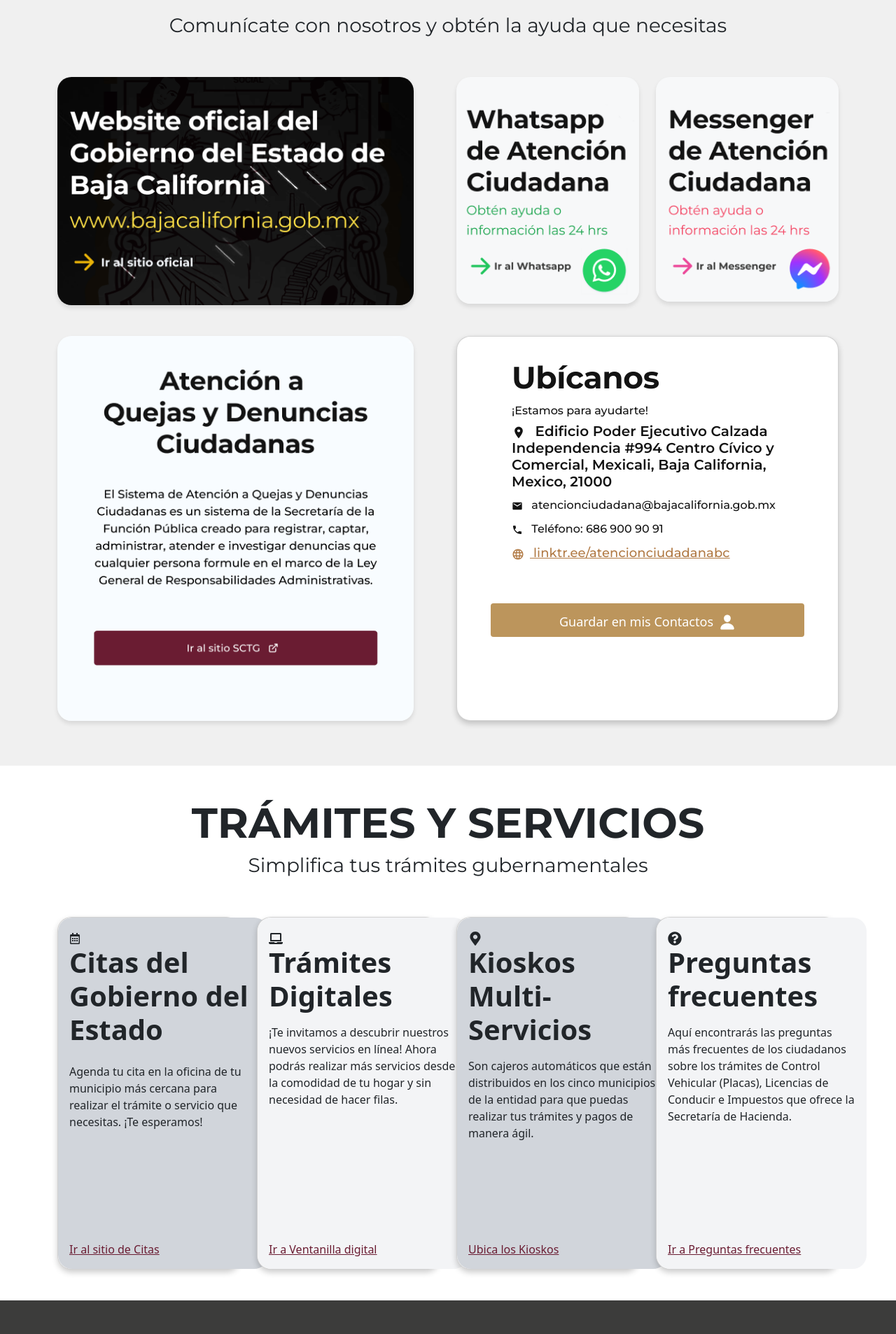
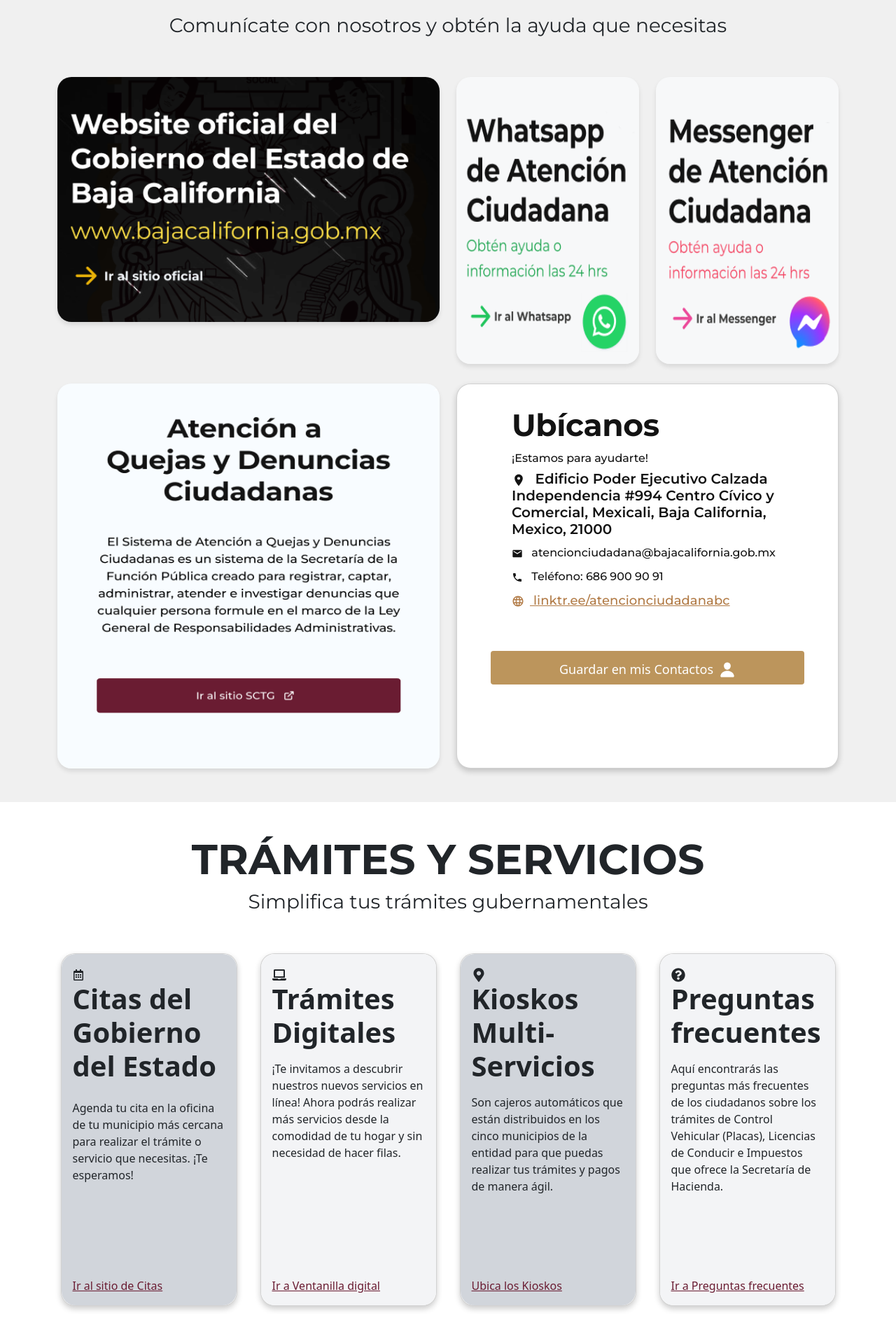
Before and after one commit to Leo-Contreras/pagina-muac, a React (Create React App) app: page / in a window 1280 px wide. Shown: the part 834-2740 px from the top of the page at 70% size. Built offline with nearby package versions, Linux system fonts and the light colour scheme.

Commit message:
pre-lanzamiento

```diff
--- a/src/App.css
+++ b/src/App.css
@@ -6,6 +6,27 @@
 .logo-muac {
   max-width: 120%;
   max-height: 400px;
+}
+
+@media screen and (max-width: 992px) {
+  .logo-muac {
+    max-width: 100%;
+    max-height: 300px;
+  }
+}
+
+@media screen and (max-width: 768px) {
+  .logo-muac {
+    max-width: 80%;
+    max-height: 200px;
+  }
+}
+
+@media screen and (max-width: 576px) {
+  .logo-muac {
+    max-width: 60%;
+    max-height: 150px;
+  }
 }
 
 .share-button {
@@ -114,7 +135,7 @@
 
 .card-6 .card-body,
 .card-8 .card-body {
-  min-width: 300px;
+  max-width: 250px;
   height: 497px;
   background: #D1D5DB !important;
   border-radius: 20px;
@@ -122,7 +143,7 @@
 
 .card-7 .card-body,
 .card-9 .card-body {
-  min-width: 300px;
+  max-width: 250px;
   height: 497px;
   background: #F3F4F6 !important;
   border-radius: 20px;
@@ -208,26 +229,21 @@
 
 /* Estilos específicos para cada imagen */
 .card-1 {
-  max-width: 509px;
+  max-width: 100%;
   max-height: 410px;
 }
 
 .card-2,
 .card-3 {
-  max-width: 279px;
-  max-height: 335px;
+  max-width: 100%;
+  height: 410px;
 }
 
 
 .card-4 {
-  max-width: 509px;
+  max-width: 100%;
   max-height: 550px;
 
-}
-
-.card-5 {
-  max-width: 608px;
-  max-height: 550px;
 }
 
 .card-header {
@@ -445,6 +461,8 @@
 .card-5 {
   max-width: 608px;
   max-height: 550px;
+  word-break: break-word;
+  background-color: #F9FAFB;
 }
 
 .titulo-card5 {
@@ -516,6 +534,9 @@
   margin-left: 8px;
 }
 
+
+
+
 @media (max-width: 767px) {
   .custom-button {
     width: 60%;
--- a/src/App.js
+++ b/src/App.js
@@ -50,7 +50,7 @@ function App() {
                         </h6>
                     </Col>
                     <Col md={6} xs={12} className="text-center">
-                        <img src={logoMuac} alt="Logo MUAC" className="logo-muac" />
+                        <img src={logoMuac} alt="Logo MUAC" className="logo-muac"/>
                     </Col>
                 </Row>
             </Container>
@@ -66,7 +66,8 @@ function App() {
                         </Col>
                     </Row>
                     <Row>
-                        <Col md={6} className="mb-4">
+
+                        <Col md={6} className="mb-2">
                             <img
                                 className="custom-image card-1 w-100"
                                 src={cardImg1}
@@ -76,7 +77,7 @@ function App() {
                                 }
                             />
                         </Col>
-                        <Col md={3} className="mb-4">
+                        <Col md={3} className="mb-2">
                             <img
                                 className="custom-image card-2 w-100"
                                 src={cardImg2}
@@ -86,7 +87,7 @@ function App() {
                                 }
                             />
                         </Col>
-                        <Col md={3} className="mb-4">
+                        <Col md={3} className="mb-2">
                             <img
                                 className="custom-image card-3 w-100"
                                 src={cardImg3}
@@ -101,7 +102,7 @@ function App() {
                         </Col>
                     </Row>
                     <Row>
-                        <Col md={6} className="mb-4">
+                        <Col md={6} className="mb-2">
                             <img
                                 className="custom-image card-4 w-100"
                                 src={cardImg4}
@@ -136,7 +137,6 @@ function App() {
                                             <IoPerson />
                                           </span>
                                       </button>
-
                                   </Card.Body>
                                 </Container>
                             </Card>
@@ -298,7 +298,7 @@ function App() {
                         </a>
                     </Col>
                     <Col className="social-icon-col">
-                        <a href="/" target="_blank" rel="noopener noreferrer" className="social-icon">
+                        <a href="https://www.messenger.com/login.php?next=https%3A%2F%2Fwww.messenger.com%2Ft%2F120544204635995" target="_blank" rel="noopener noreferrer" className="social-icon">
                             <FaFacebookMessenger size ="3x" />
                             <p>Messenger</p>
                         </a>
@@ -310,7 +310,7 @@ function App() {
                         </a>
                     </Col>
                     <Col className="social-icon-col">
-                        <a href="/" target="_blank" rel="noopener noreferrer" className="social-icon">
+                        <a href="https://api.whatsapp.com/send/?phone=5216869009091&text&type=phone_number&app_absent=0" target="_blank" rel="noopener noreferrer" className="social-icon">
                             <FaWhatsapp size ="3x"/>
                             <p>WhatsApp</p>
                         </a>
```
